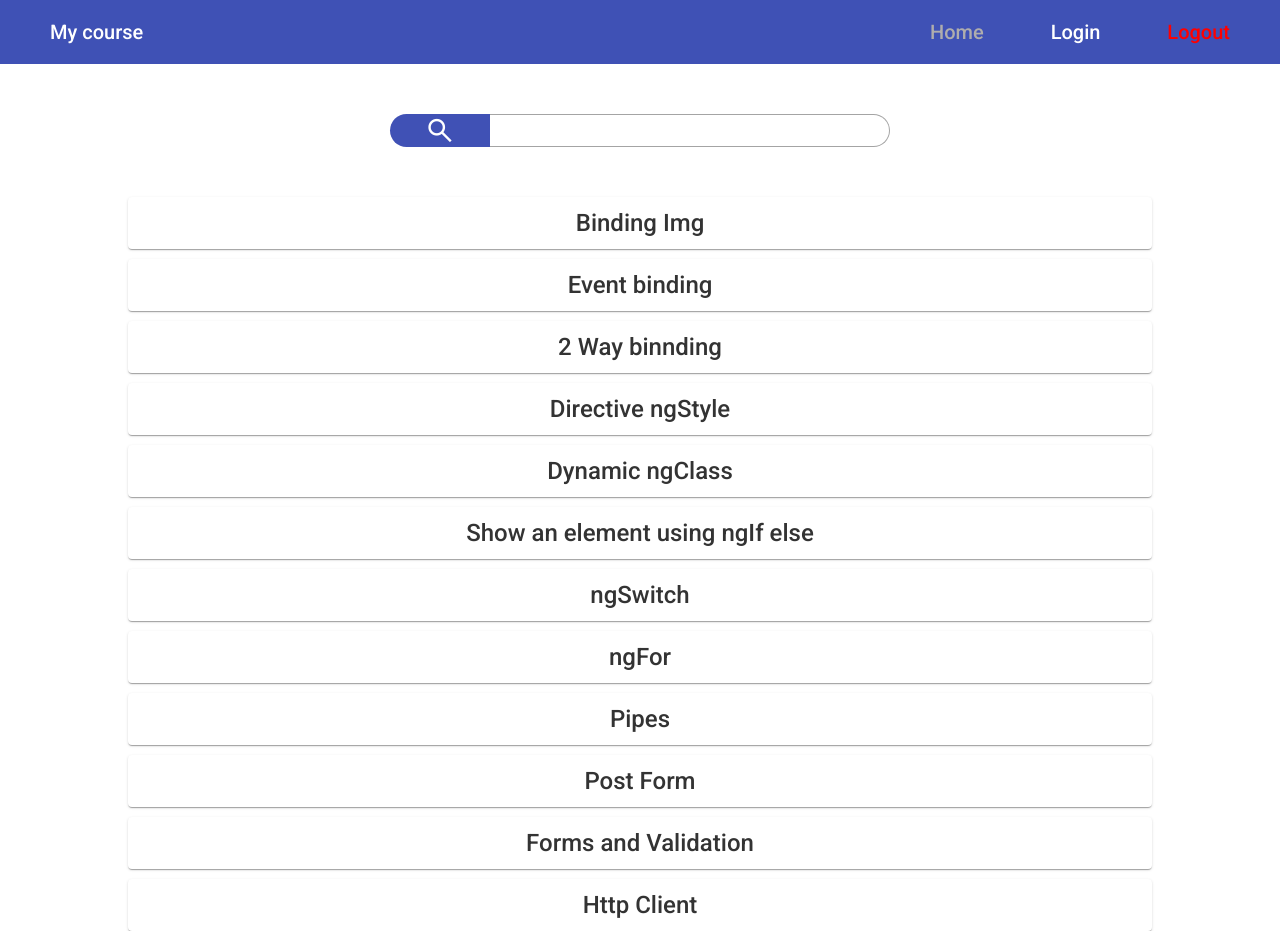
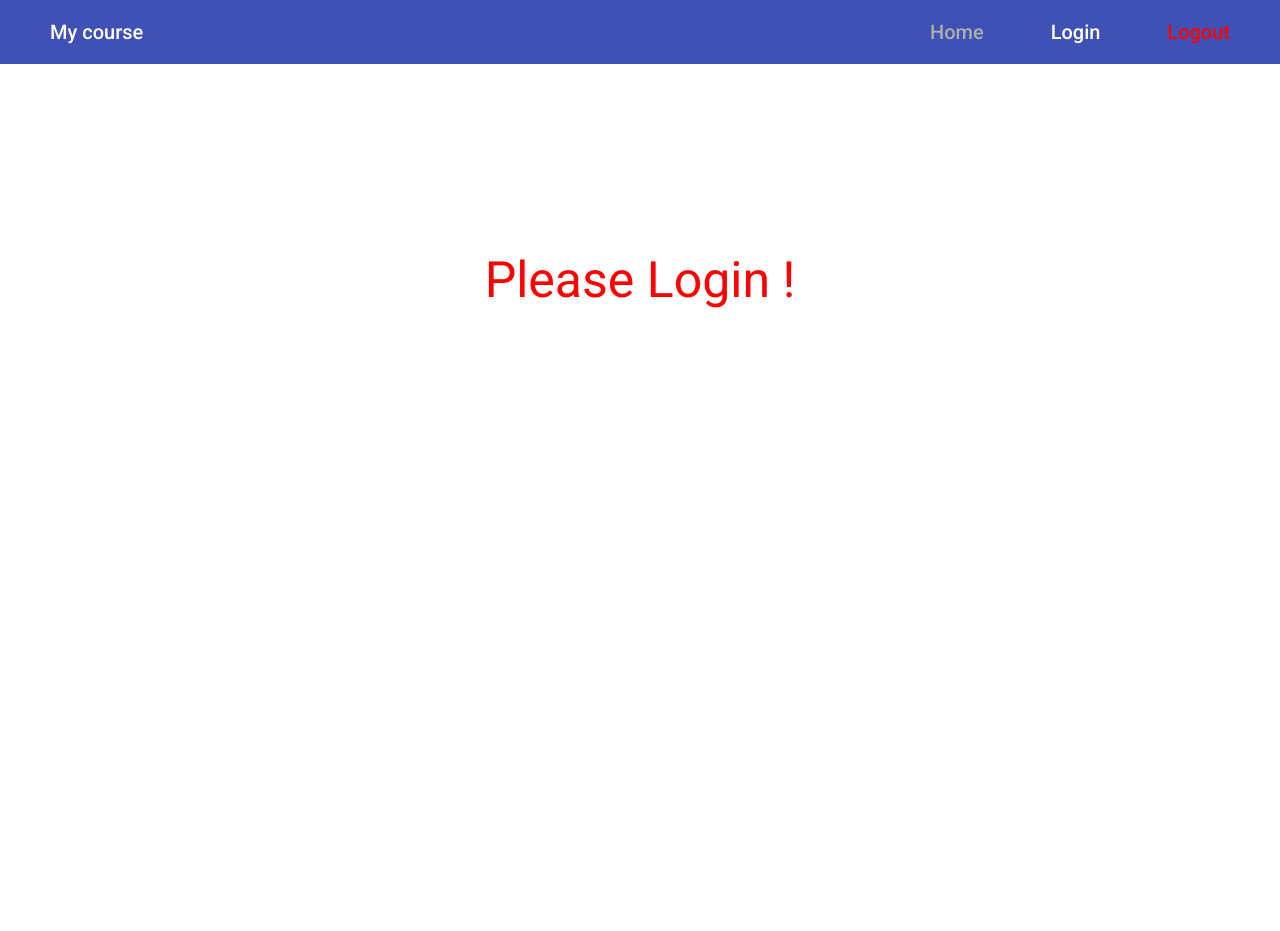
Before and after one commit to IgorShevchuk111/angular-course, an Angular app: page / in a window 1280 px wide. After the commit the page ends 800 px from the top, so only its background shows below. Built offline with nearby package versions, Linux system fonts and the light colour scheme.

Commit message:
Hide content if not loginn

```diff
--- a/src/app/app-routing.module.ts
+++ b/src/app/app-routing.module.ts
@@ -24,7 +24,7 @@ const routes: Routes = [
   {path: '', component: HomePageComponent},
   {path: 'content/:i', component: ContentTitleComponent},
   {path:  'binding-img', component: BindingImgComponent},
-  {path:  'EventBinding', component: EventBindingComponent, canActivate:[AuthGuardService]},
+  {path:  'EventBinding', component: EventBindingComponent},
   {path:  'TwoWayBinding', component: TwoWayBindingComponent},
   {path:  'DirectiveNgStyle', component: DirectiveNgStyleComponent},
   {path:  'DynamicNgClass', component: DynamicNgClassComponent},
--- a/src/app/app.component.html
+++ b/src/app/app.component.html
@@ -8,7 +8,14 @@
     </span>
 </mat-toolbar>
 
-<router-outlet></router-outlet>
+<div *ngIf="user !== 'logout'; else Login">
+  <router-outlet></router-outlet>
+</div>
+<ng-template #Login>
+  <h1 class="errorLogin">Please Login !</h1>
+</ng-template>
+
+
 
 
 <!--  active nav link 2 -->
--- a/src/app/app.component.scss
+++ b/src/app/app.component.scss
@@ -16,3 +16,9 @@ mat-toolbar {
 .active{
     color: red;
 }
+.errorLogin{
+    color: red;
+    text-align: center;
+    margin: 200px;
+    font-size: 50px;
+}
```
